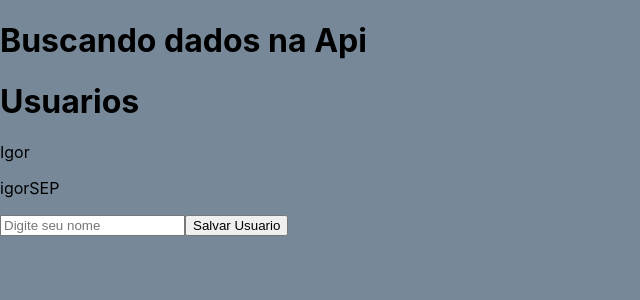
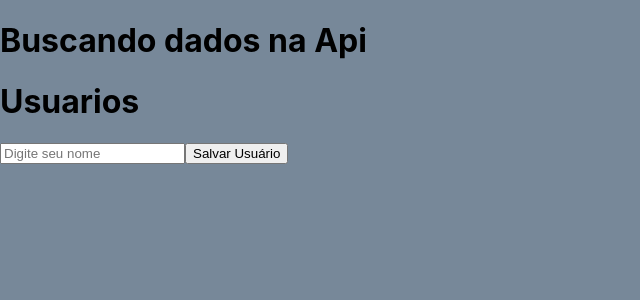
Before and after one commit to gori2016/React-estudos, a React (Create React App) app: page / in a window 1280 px wide. Shown: the top 300 px of the page, without its empty margins (0-640 px from the left). Built offline with nearby package versions, Linux system fonts and the light colour scheme; data requests are answered from the project's data file.

Commit message:
Função de deletar um usuario depois dele ser inserido

```diff
--- a/db.json
+++ b/db.json
@@ -1,19 +1,3 @@
 {
-  "usuarios": [
-    {
-      "id": "fddf",
-      "nome": "Igor"
-    },
-    {
-      "id": "c762",
-      "nome": ""
-    },
-    {
-      "id": "228f",
-      "nome": "igorSEP"
-    }
-  ],
-  "scripts": {
-    "server": "json-server --watch db.json --port 5000"
-  }
+  "usuarios": []
 }
--- a/package.json
+++ b/package.json
@@ -40,6 +40,6 @@
     ]
   },
   "devDependencies": {
-    "json-server": "^1.0.0-beta.3"
+    "json-server": "^0.17.4"
   }
 }
--- a/src/components/Post.jsx
+++ b/src/components/Post.jsx
@@ -1,72 +1,77 @@
 import { useState, useEffect } from "react"
 
 function Post() {
-
-    /// estados, (memória do componente)///
-    /// crie uma variavel(nome) que começa vazia e uma função (setNome) para mudar esse valor///
   const [nome, setNome] = useState("")
-
-
-    ///crie uma lista de vazia de usuarios
   const [usuarios, setUsuarios] = useState([])
 
-
-    // busca os dados quando o componente abre
+  // BUSCAR USUÁRIOS
   useEffect(() => {
-        //faça um pedido para a api e me traga os usuarios
     fetch("http://localhost:5000/usuarios")
-            //transforma a resposta em Java Script
       .then(res => res.json())
-
-            //Guarde esses dados no state usuarios
       .then(data => setUsuarios(data))
-        //array vazio é para rodar uma unica vez
   }, [])
 
+  // SALVAR USUÁRIO
+  function salvarUsuario() {
+    if (nome.trim() === "") {
+      alert("Não deixe o input vazio.")
+      return
+    }
 
-    // função para salvar usuário só vai rodar quando vc apertar o botão
-    function salvarUsuario() {
-        //API, salve um novo usuario com esse nome
     fetch("http://localhost:5000/usuarios", {
-            //Post = enviar dados
       method: "POST",
-            //headers diz que e JSON
       headers: {
         "Content-Type": "application/json"
       },
-            //BODY = o dado vai para db.json
-            body: JSON.stringify({
-                nome: nome
+      body: JSON.stringify({ nome })
     })
+      .then(res => res.json())
+      .then(data => {
+        setUsuarios([...usuarios, data])
+        setNome("")
+        alert("Você salvou um usuário!")
       })
-            // RESPOSTA DA API
-            // transforma a resposta da Api em javaScript
-            .then(res => res.json())
-            //data é o resultado do res.json() já em formato javaScript
-            .then(data => {
+  }
 
-                // adiciona o novo usuário ao array de usuários existente
-                setUsuarios([...usuarios, data])
+  // 👉 FUNÇÃO DE DELETE
 
-                //limpa o input após salvar
-                setNome("")
+  // recebe o id do usuario que vc quer deletar
+  function deletarUsuario(id) {
+    fetch(`http://localhost:5000/usuarios/${id}`, {
+      method: "DELETE"
+      //chama a rota de delete na API
     })
 
-            if(nome === ""){
-                alert("Não deixe o input vazio.")
-            }else{
-                 alert("Você salvou um usuário!")
+        //remove o usuario do estado
+        //não precisa buscar tudo denovo
+      .then(res => {
+        if (!res.ok) throw new Error("Erro ao deletar")
+        setUsuarios(usuarios.filter(user => user.id !== id))
+      })
+      .catch(() => alert("Erro ao deletar usuário"))
   }
-
-
-
-    }
-
 
   return (
     <div>
-            <input onChange={e => setNome(e.target.value)} type="text" placeholder="Digite seu nome" value={nome} />
-            <button onClick={salvarUsuario}>Salvar Usuario</button>
+      <input
+        type="text"
+        placeholder="Digite seu nome"
+        value={nome}
+        onChange={e => setNome(e.target.value)}
+      />
+
+      <button onClick={salvarUsuario}>Salvar Usuário</button>
+
+      <ul>
+        {usuarios.map(user => (
+          <li key={user.id}>
+            {user.nome}
+            <button onClick={() => deletarUsuario(user.id)}>
+              Deletar
+            </button>
+          </li>
+        ))}
+      </ul>
     </div>
   )
 }
```
Also changed, not shown: 1 other file (tests, documents, lock files or other folders). Lines whose indentation alone changed are shown as unchanged.
